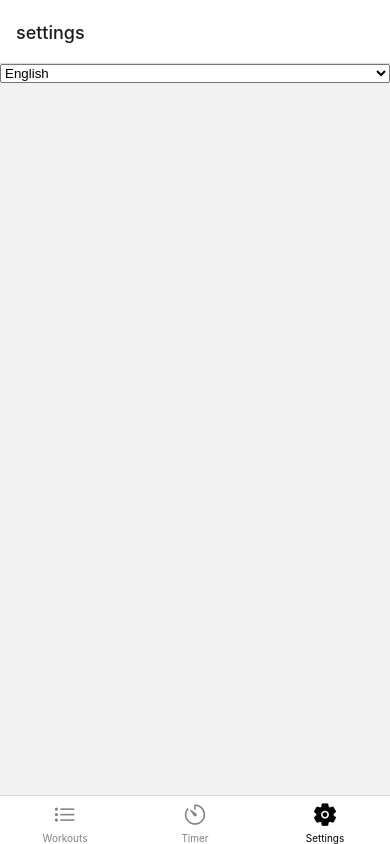
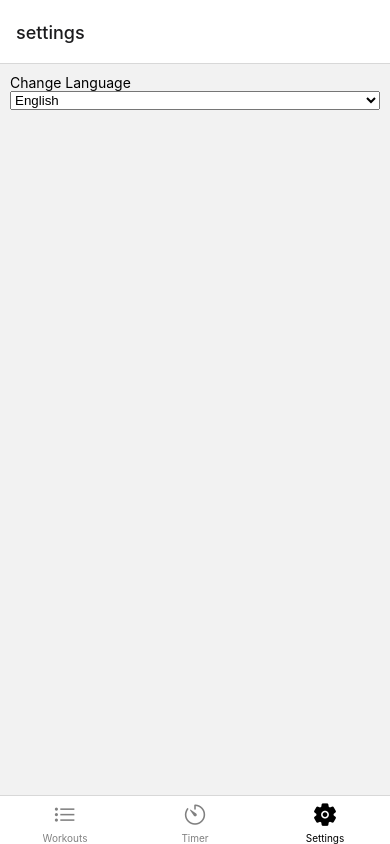
Before and after one commit to marcterradas/timers-exercises-series, a React Native app: screen /settings in a window 390 px wide. Built offline with nearby package versions, Linux system fonts and the light colour scheme.

Commit message:
update settings page, add styles and label for language select

```diff
--- a/components/pages/Settings.jsx
+++ b/components/pages/Settings.jsx
@@ -1,7 +1,7 @@
-import React from "react";
-import { useState } from "react";
+import { React, useState } from "react";
 import { Picker } from "@react-native-picker/picker";
-
+import { View, Text } from "react-native";
+import { useTranslation } from "react-i18next";
 import {
   languages,
   changeLanguage,
@@ -19,21 +19,29 @@ const SettingsScreen = () => {
       />
     );
   });
+  const { t } = useTranslation();
 
-  function updateLanguage(lanugage, key) {
+  const styles = {
+    container: {
+      padding: 10,
+    },
+  };
+
+  function updateLanguage(lanugage) {
     changeLanguage(lanugage);
     setSelectedLanguage(lanugage);
   }
 
   return (
-    <Picker
-      selectedValue={selectedLanguage}
-      onValueChange={(itemValue, itemIndex) =>
-        updateLanguage(itemValue, itemIndex)
-      }
-    >
-      {languagesElements}
-    </Picker>
+    <View style={styles.container}>
+      <Text>{t("change_language")}</Text>
+      <Picker
+        selectedValue={selectedLanguage}
+        onValueChange={(itemValue) => updateLanguage(itemValue)}
+      >
+        {languagesElements}
+      </Picker>
+    </View>
   );
 };
 
```
